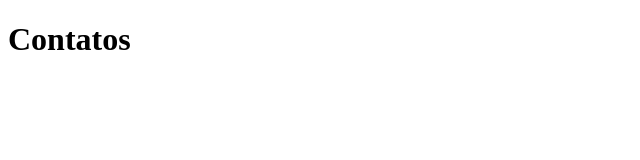
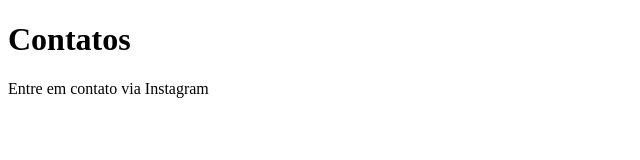
Before and after one commit to hoffmannvieira/sistema-de-cadastro, a plain HTML site: page contato.html in a window 1280 px wide. Shown: the whole page, without its empty margins (0-640 px from the left). Drawn offline with Linux system fonts and the light colour scheme.

Commit message:
adicionando formas de contato

```diff
--- a/contato.html
+++ b/contato.html
@@ -7,5 +7,6 @@
 </head>
 <body>
     <h1>Contatos</h1>
+    <p>Entre em contato via Instagram</p>
 </body>
 </html>
```
